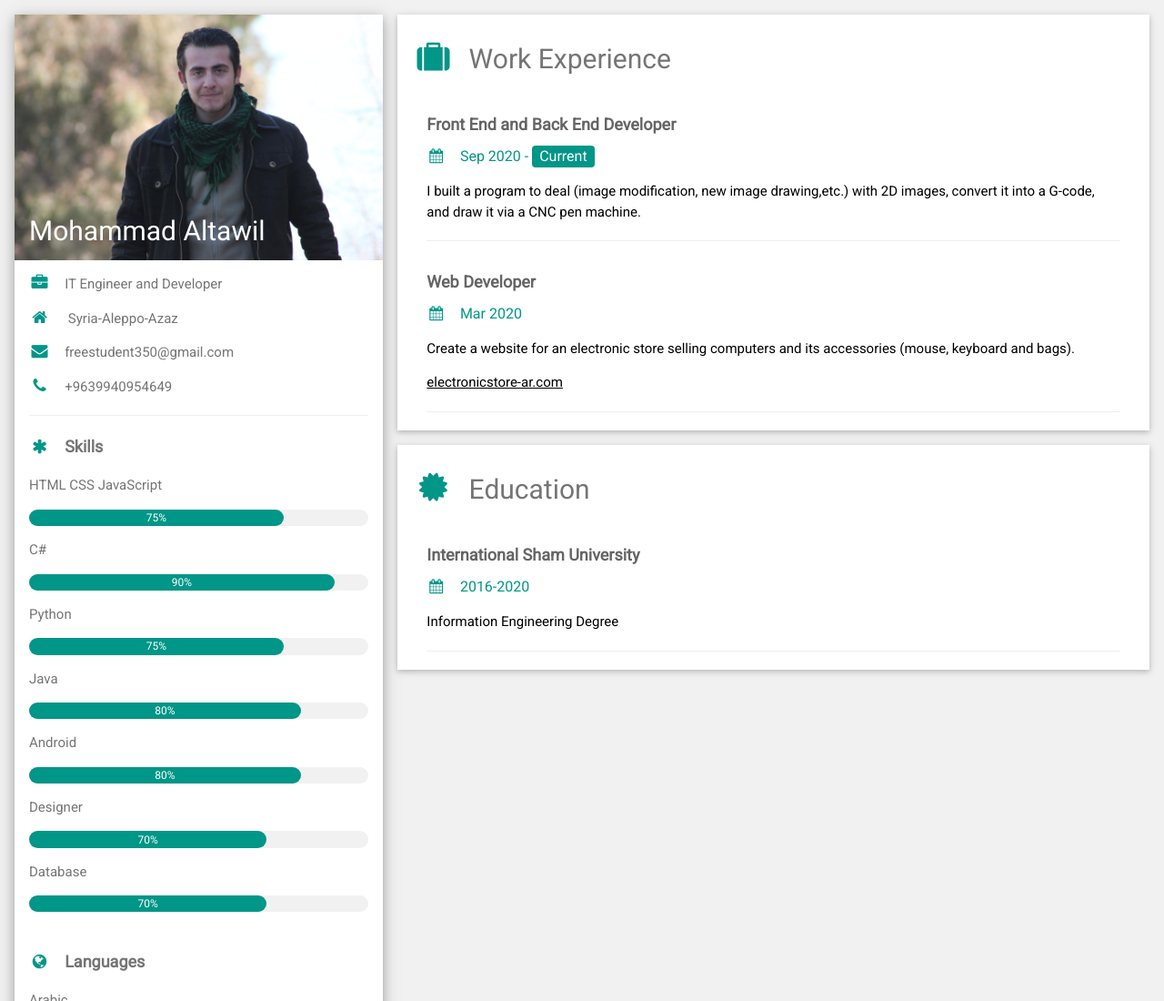
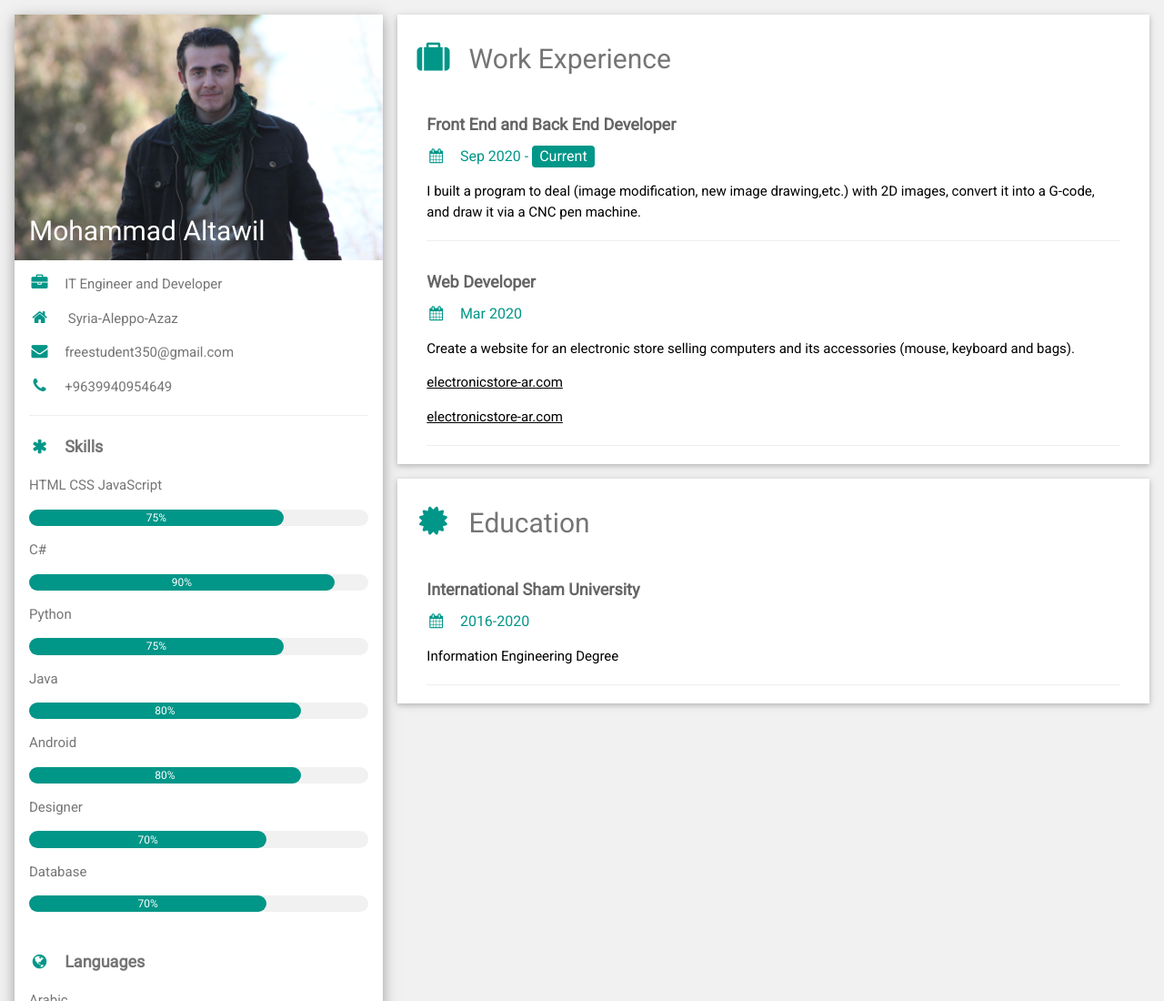
Before and after one commit to Mohammad350/CV, a plain HTML site: page index.html in a window 1280 px wide. Shown: the top 1100 px of the page at 91% size. Drawn offline with nearby package versions, Linux system fonts and the light colour scheme.

Commit message:
Update index.html

```diff
--- a/index.html
+++ b/index.html
@@ -99,6 +99,7 @@ html,body,h1,h2,h3,h4,h5,h6 {font-family: "Roboto", sans-serif}
           <h6 class="w3-text-teal"><i class="fa fa-calendar fa-fw w3-margin-right"></i>Mar 2020</h6>
           <p>Create a website for an electronic store selling computers and its accessories (mouse, keyboard and bags).</p>
           <p> <a href="https://electronicstore-ar.herokuapp.com/"> electronicstore-ar.com </a> </p>
+          <a href="https://electronicstore-ar.herokuapp.com/">electronicstore-ar.com </a>
           <hr>
         </div>
 
```
